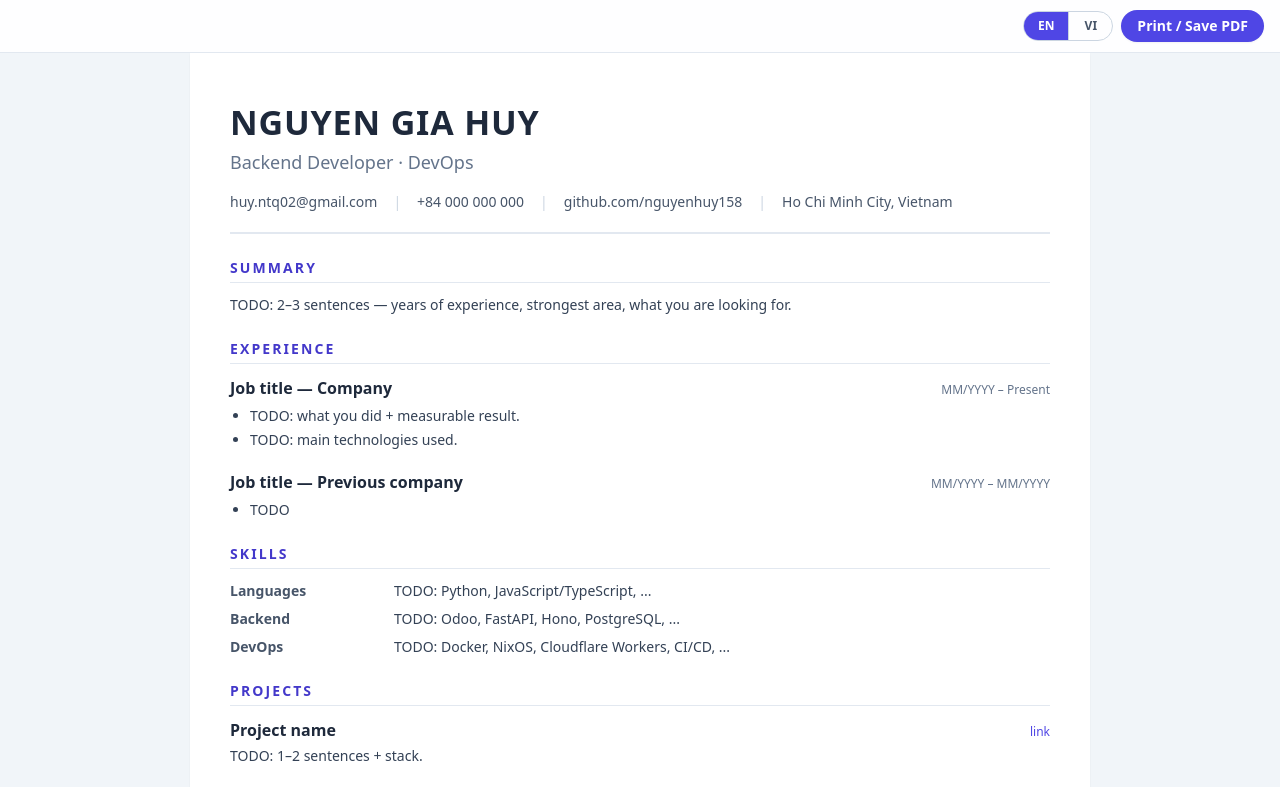
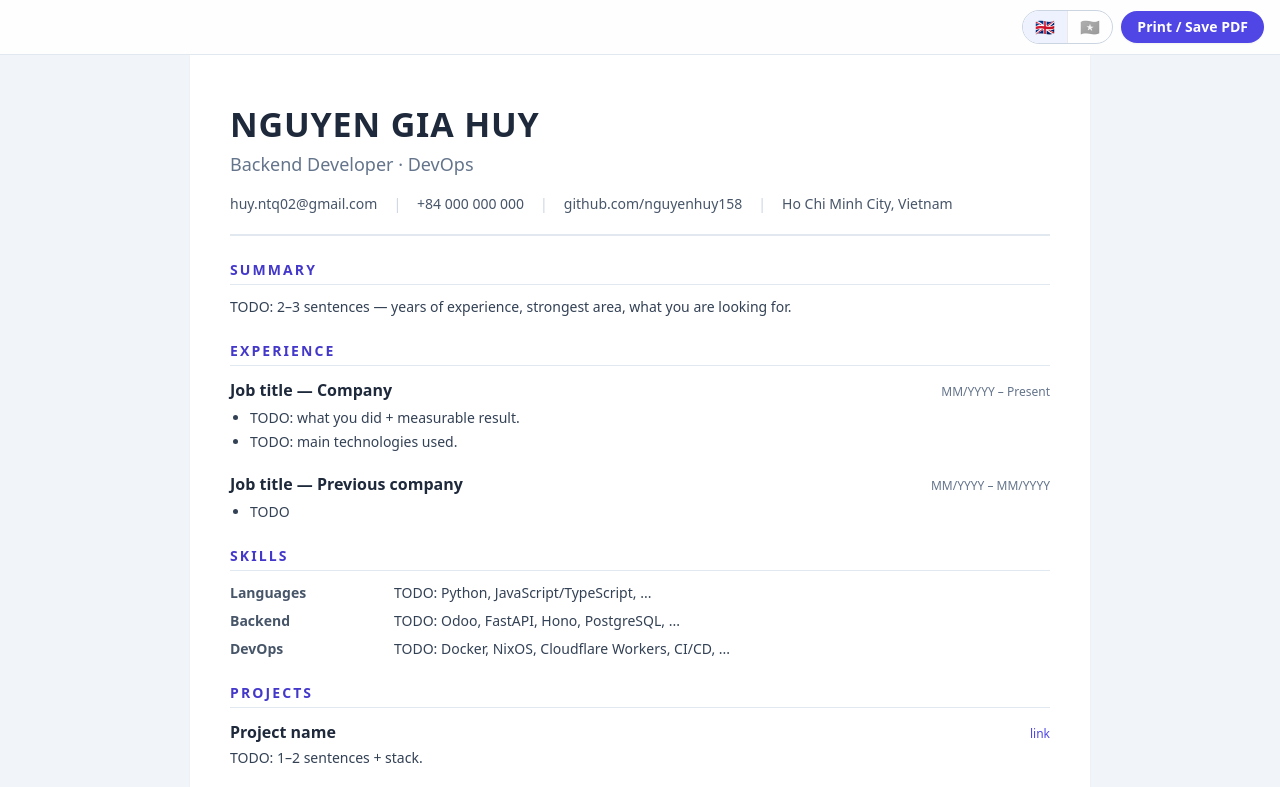
Before and after one commit to nguyenhuy158/resume, a website: page public/index.html in a window 1280 px wide. Shown: the top 787 px of the page. Drawn offline with nearby package versions, Linux system fonts and the light colour scheme.

Commit message:
style: use flag emoji for the language switch
Active locale keeps full-color flag; the other is grayscaled and
dimmed. aria-label carries the language name for screen readers.

Co-Authored-By: Claude Opus 5 <noreply@anthropic.com>

```diff
--- a/public/index.html
+++ b/public/index.html
@@ -36,8 +36,10 @@
 
   <!-- Chọn ngôn ngữ: 2 nút phân đoạn, trạng thái hiện tại thấy ngay -->
   <div class="flex overflow-hidden rounded-full border border-slate-300 text-xs font-semibold">
-    <button type="button" data-lang="en" class="lang-btn min-w-11 px-3 py-2 transition sm:py-1.5">EN</button>
-    <button type="button" data-lang="vi" class="lang-btn min-w-11 border-l border-slate-300 px-3 py-2 transition sm:py-1.5">VI</button>
+    <button type="button" data-lang="en" aria-label="English"
+      class="lang-btn min-w-11 px-3 py-2 text-base leading-5 transition sm:py-1.5">🇬🇧</button>
+    <button type="button" data-lang="vi" aria-label="Tiếng Việt"
+      class="lang-btn min-w-11 border-l border-slate-300 px-3 py-2 text-base leading-5 transition sm:py-1.5">🇻🇳</button>
   </div>
 
   <button onclick="window.print()"
@@ -195,10 +197,11 @@
     });
     document.querySelectorAll('.lang-btn').forEach((btn) => {
       const active = btn.dataset.lang === lang;
-      btn.classList.toggle('bg-indigo-600', active);
-      btn.classList.toggle('text-white', active);
-      btn.classList.toggle('text-slate-600', !active);
-      btn.classList.toggle('hover:bg-slate-100', !active);
+      // Cờ giữ nguyên màu khi đang chọn, làm xám và mờ khi không chọn.
+      btn.classList.toggle('bg-indigo-50', active);
+      btn.classList.toggle('grayscale', !active);
+      btn.classList.toggle('opacity-50', !active);
+      btn.classList.toggle('hover:opacity-100', !active);
       btn.setAttribute('aria-pressed', String(active));
     });
     localStorage.setItem(STORAGE_KEY, lang);
```
